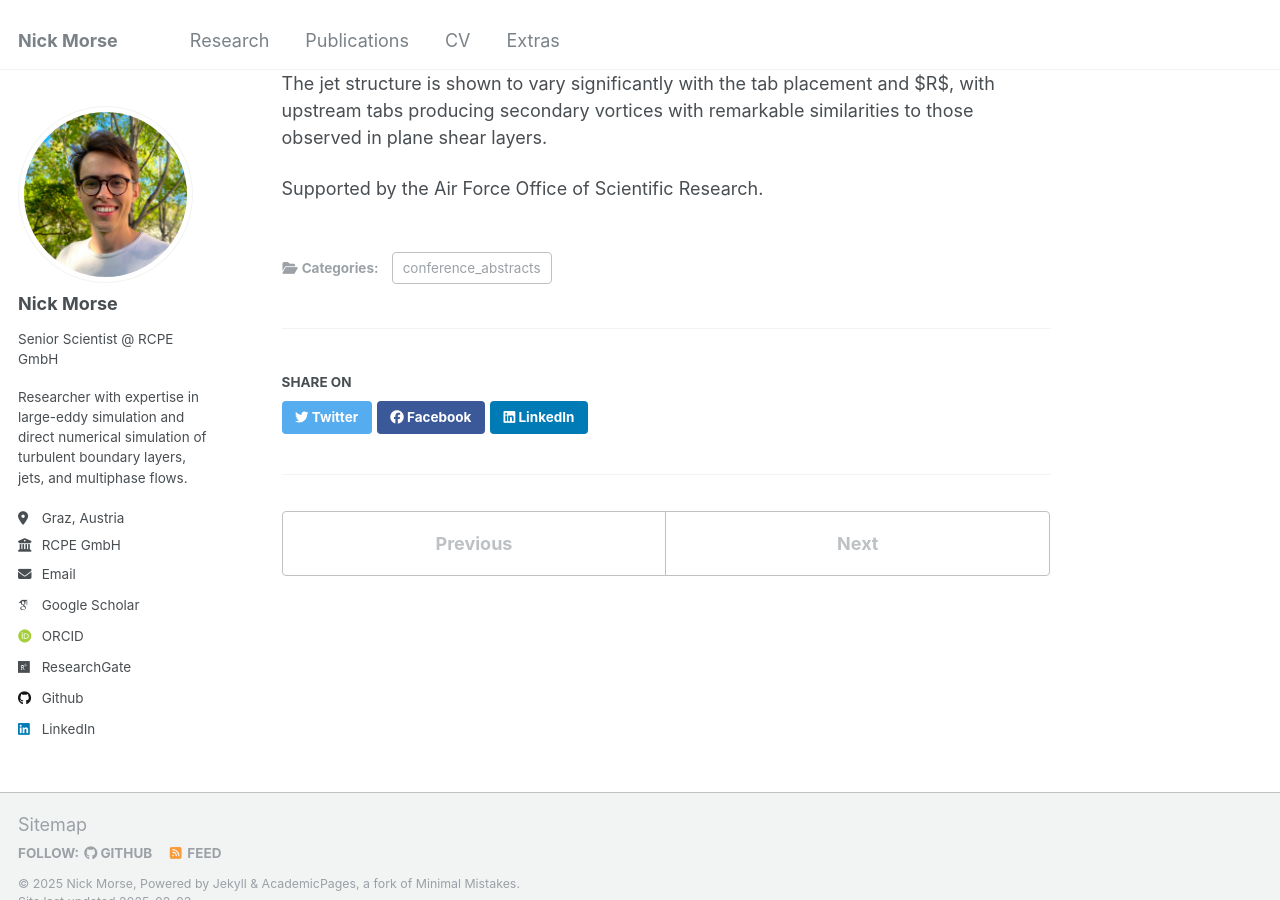
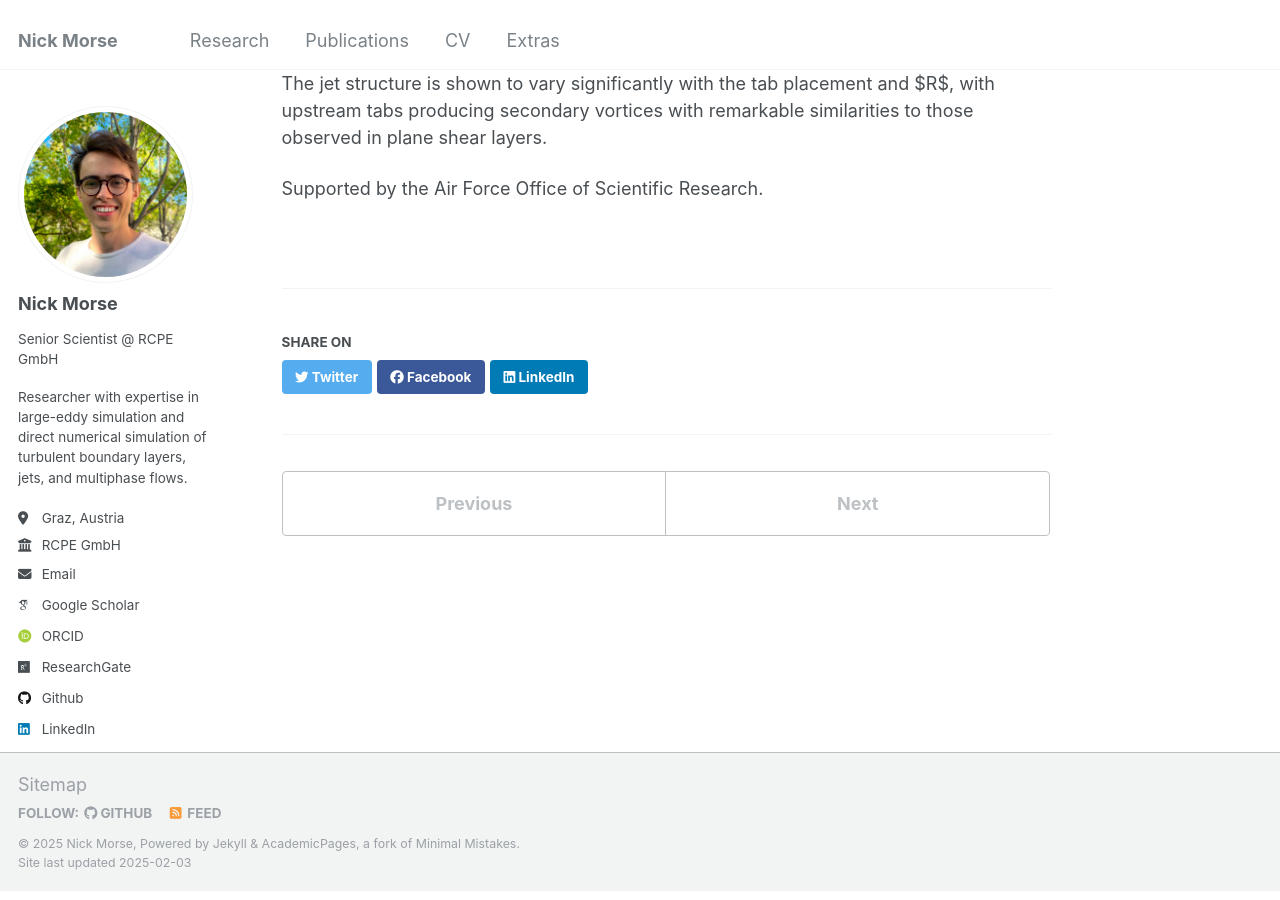
Before and after one commit to morse129/morse129.github.io, a Jekyll site: the page built from _publications/2022-11-20-the-shear-layer-structure-of-a-tabbed-jet-in-crossflow.md, in a window 1280 px wide and 900 px high, scrolled down 521 px. Built offline with Jekyll 4.4.1, drawn with Linux system fonts in a browser that asks for light colours; some web fonts are replaced.

Commit message:
update to remove cats and tags

```diff
--- a/_config.yml
+++ b/_config.yml
@@ -330,10 +330,10 @@ whitelist:
 #  - <base_path/categories/my-awesome-category/index.html ~> path: /categories/
 #  - <base_path/my-awesome-category/index.html ~> path: /
 category_archive:
-  type: liquid
+  type: #liquid
   path: /categories/
 tag_archive:
-  type: liquid
+  type: #liquid
   path: /tags/
 # https://github.com/jekyll/jekyll-archives
 # jekyll-archives:
```
